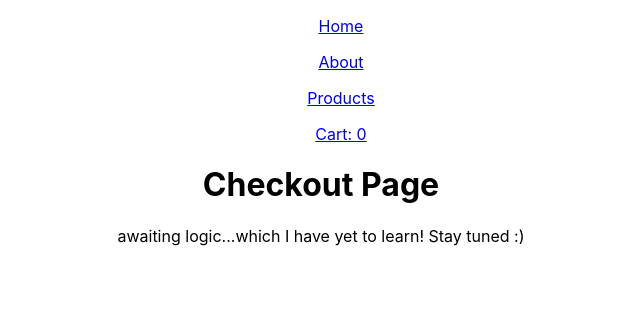
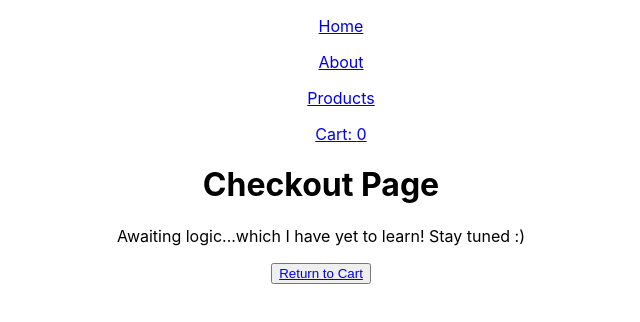
Before and after one commit to connorwarme/shopping-cart, a React (Create React App) app: page /checkout in a window 1280 px wide. Shown: the top 322 px of the page, without its empty margins (319-959 px from the left). Built offline with nearby package versions, Linux system fonts and the light colour scheme.

Commit message:
Add checkout btn w/ link on Shopping Cart page; add return to cart btn on Checkout page

```diff
--- a/src/components/Cart.js
+++ b/src/components/Cart.js
@@ -1,6 +1,14 @@
 import React from "react";
+import { Link } from "react-router-dom";
 
 const Cart = ({ cart, del, inc, dec }) => {
+    const checkoutBtn = () => {
+        if (cart.length > 0) {
+            return (
+                <button><Link to="/checkout">Checkout</Link></button>
+            )
+        }
+    }
     return (
         <div className="cart">
             <h1>Shopping Cart</h1>
@@ -19,6 +27,7 @@ const Cart = ({ cart, del, inc, dec }) => {
                 )
             })}
             </ul>
+            <div>{checkoutBtn()}</div>
         </div>
     )
 }
--- a/src/components/Checkout.js
+++ b/src/components/Checkout.js
@@ -5,7 +5,8 @@ const Checkout = () => {
     return (
         <div className="checkout">
             <h1>Checkout Page</h1>
-            <p>awaiting logic...which I have yet to learn! Stay tuned :)</p>
+            <p>Awaiting logic...which I have yet to learn! Stay tuned :)</p>
+            <button><Link to="/cart">Return to Cart</Link></button>
         </div>
     )
 }
```
